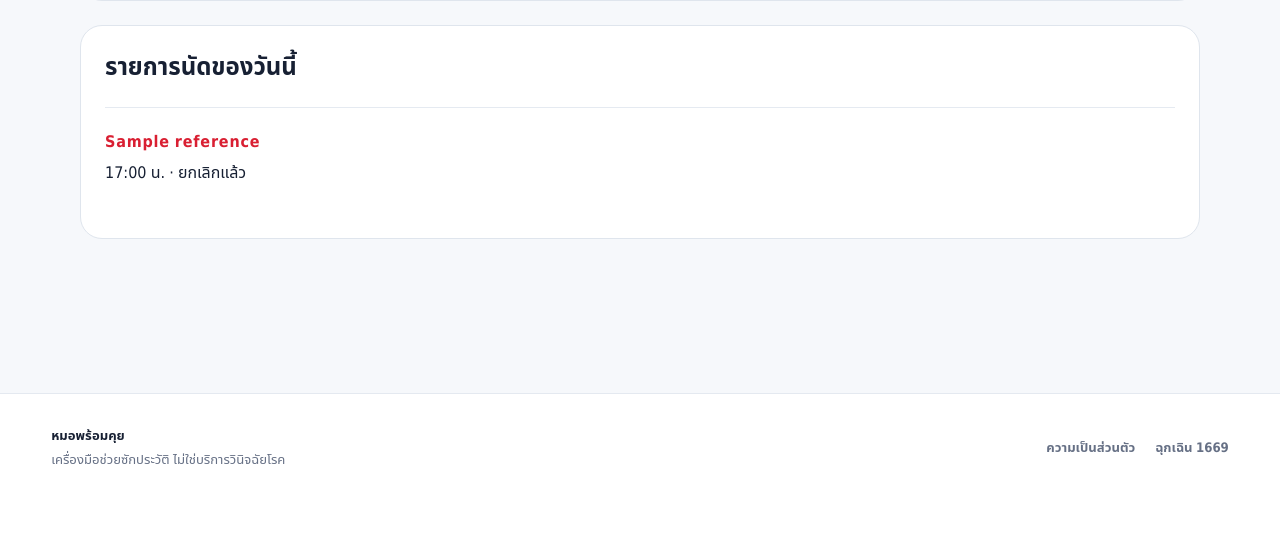
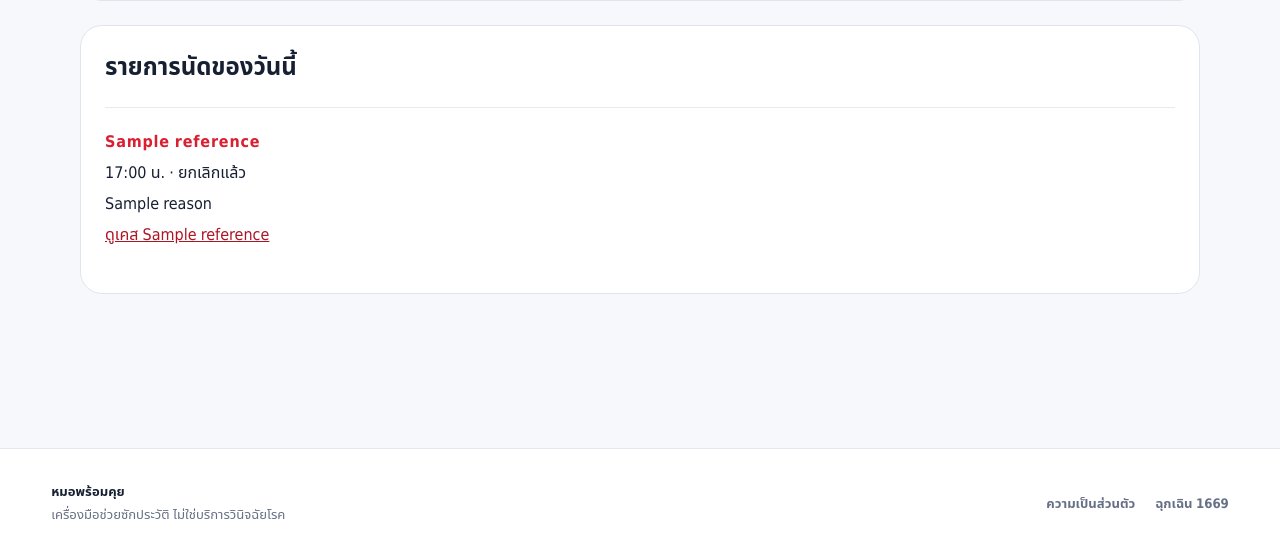
Before and after one commit to Pannatornn/MOPROMKUI_coppy, a Flask app: template app/templates/staff_appointments.html in a window 1280 px wide. Shown: the part 907-1465 px from the top of the page. Before the commit the page ends 1371 px from the top, so only its background shows below. Run offline with Flask 3, Linux system fonts and the light colour scheme; tables that the repository leaves empty hold one stand-in row (values such as "Sample post"); the template is opened without the code that fills it: values that come from a table or form of the project are taken from there, most other values are stand-ins (such as "Sample title", 1, 10 or a date in 2020); some web fonts are replaced.

Commit message:
Show referral reasons and intake case links to staff managing appointments

```diff
--- a/app/templates/staff_appointments.html
+++ b/app/templates/staff_appointments.html
@@ -23,7 +23,7 @@
     <form method="post" class="appointment-filters"><input type="hidden" name="csrf_token" value="{{ csrf_token() }}"><input type="hidden" name="doctor" value="{{ selected.id }}"><input type="hidden" name="day" value="{{ day.isoformat() }}"><input type="hidden" name="action" value="add"><label>เวลาเริ่ม<input type="time" name="time" min="08:00" max="17:30" step="1800" required></label><button class="button button-primary" type="submit">เพิ่มคิว</button></form>
   </section>
   <section class="appointment-panel"><h2>รายการนัดของวันนี้</h2>
-    {% for item in bookings %}<article class="appointment-receipt"><div><strong>{{ item.reference }}</strong><p>{{ item.starts_at|bangkok_time('%H:%M') }} น. · {{ 'ยืนยันนัดทดลอง' if item.status == 'booked' else 'ยกเลิกแล้ว' }}</p></div>
+    {% for item in bookings %}<article class="appointment-receipt"><div><strong>{{ item.reference }}</strong><p>{{ item.starts_at|bangkok_time('%H:%M') }} น. · {{ 'ยืนยันนัดทดลอง' if item.status == 'booked' else 'ยกเลิกแล้ว' }}</p>{% if item.referral %}<p>{{ item.referral.reason }}</p>{% if item.referral.case %}<a href="{{ url_for('main.staff_case', case_id=item.referral.case_id) }}">ดูเคส {{ item.referral.case.reference }}</a>{% endif %}{% endif %}</div>
       {% if item.status == 'booked' and item.starts_at|appointment_future %}<form method="post"><input type="hidden" name="csrf_token" value="{{ csrf_token() }}"><input type="hidden" name="doctor" value="{{ selected.id }}"><input type="hidden" name="day" value="{{ day.isoformat() }}"><input type="hidden" name="action" value="cancel"><input type="hidden" name="appointment_id" value="{{ item.id }}"><button type="submit" class="button button-ghost">ยกเลิกและคืนคิว</button></form>{% endif %}
     </article>{% else %}<p>ยังไม่มีนัดสำหรับแพทย์คนนี้ในวันที่เลือก</p>{% endfor %}
   </section>
```
